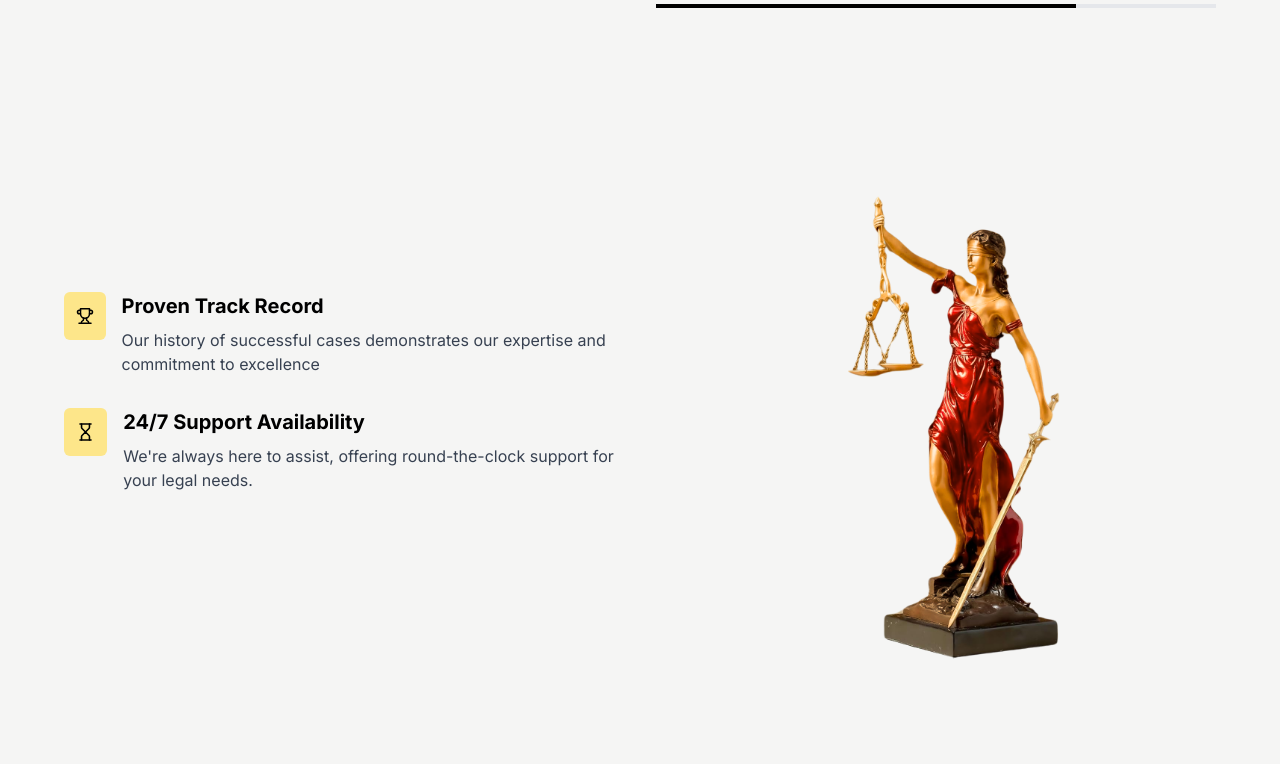
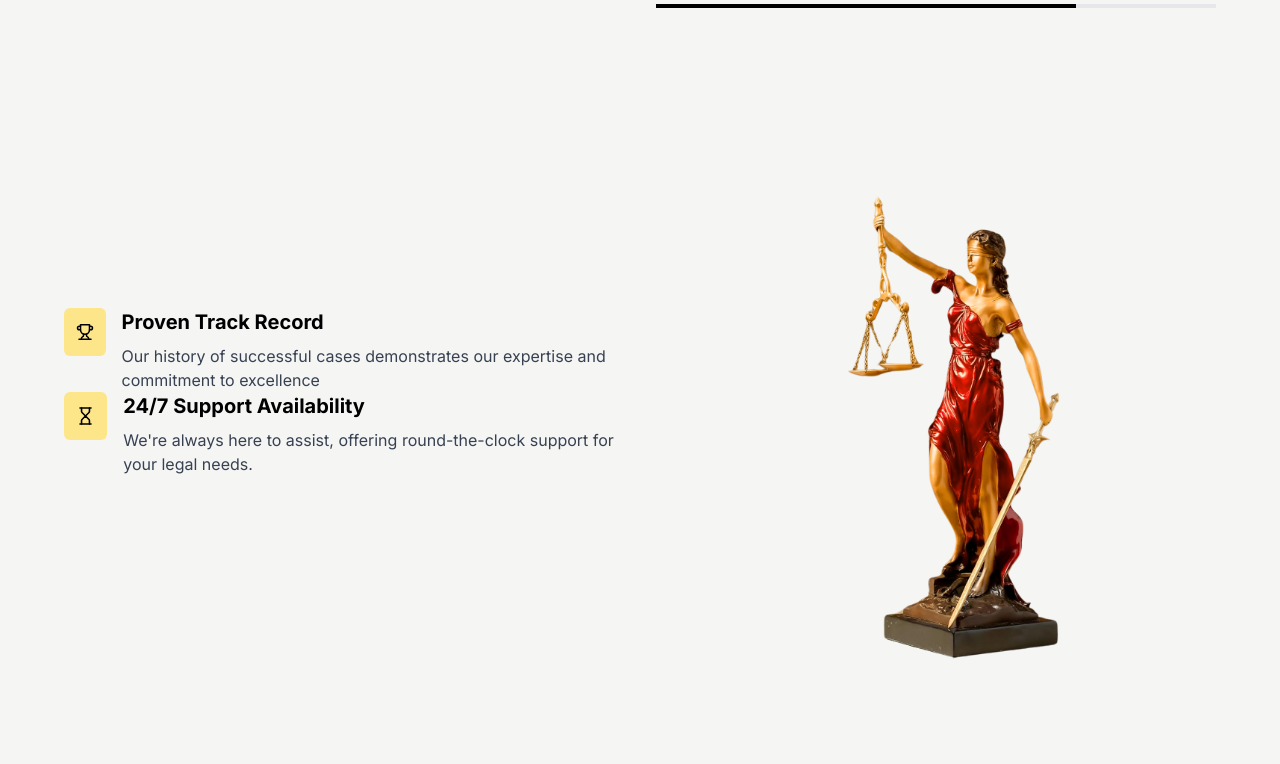
Before and after one commit to saliftankoano/law, a Next.js app: page / in a window 1280 px wide. Shown: the part 1436-2200 px from the top of the page. Built offline with nearby package versions, Linux system fonts and the light colour scheme.

Commit message:
fix animations for header & content sections

```diff
--- a/components/animate-on-scroll.tsx
+++ b/components/animate-on-scroll.tsx
@@ -6,9 +6,20 @@ import { cn } from "@/lib/utils";
 interface AnimateOnScrollProps {
   children: React.ReactNode;
   className?: string;
+  direction?: "up" | "down" | "left" | "right" | "fade";
+  distance?: number;
+  threshold?: number;
+  rootMargin?: string;
 }
 
-export function AnimateOnScroll({ children, className }: AnimateOnScrollProps) {
+export function AnimateOnScroll({
+  children,
+  className,
+  direction = "up",
+  distance = 20,
+  threshold = 0.1,
+  rootMargin = "0px 0px -50px 0px",
+}: AnimateOnScrollProps) {
   const elementRef = useRef<HTMLDivElement>(null);
   const [isVisible, setIsVisible] = useState(false);
 
@@ -24,8 +35,8 @@ export function AnimateOnScroll({ children, className }: AnimateOnScrollProps) {
         });
       },
       {
-        threshold: 0.1,
-        rootMargin: "50px",
+        threshold,
+        rootMargin,
       }
     );
 
@@ -38,16 +49,35 @@ export function AnimateOnScroll({ children, className }: AnimateOnScrollProps) {
         observer.unobserve(element);
       }
     };
-  }, []);
+  }, [threshold, rootMargin]);
+
+  // Get direction styles
+  const getTransform = () => {
+    switch (direction) {
+      case "up":
+        return `translateY(${distance}px)`;
+      case "down":
+        return `translateY(-${distance}px)`;
+      case "left":
+        return `translateX(${distance}px)`;
+      case "right":
+        return `translateX(-${distance}px)`;
+      case "fade":
+        return "none";
+      default:
+        return "none";
+    }
+  };
 
   return (
     <div
       ref={elementRef}
-      className={cn(
-        "opacity-0 scale-95 transition-all duration-700 ease-out",
-        isVisible && "opacity-100 scale-100",
-        className
-      )}
+      className={cn(className)}
+      style={{
+        opacity: isVisible ? 1 : 0,
+        transform: isVisible ? "none" : getTransform(),
+        transition: `opacity 800ms cubic-bezier(0.22, 1, 0.36, 1), transform 800ms cubic-bezier(0.22, 1, 0.36, 1)`,
+      }}
     >
       {children}
     </div>
--- a/components/features-section.tsx
+++ b/components/features-section.tsx
@@ -1,10 +1,20 @@
+"use client";
+
 import Image from "next/image";
+import { StaggeredAnimation } from "./staggered-animation";
 
 export function FeaturesSection() {
   return (
     <section className="px-16 py-6 bg-stone-100">
       <div className="grid grid-cols-1 md:grid-cols-2 gap-8 items-center">
         <div className="space-y-8">
+          <StaggeredAnimation
+            delay={100}
+            staggerDelay={200}
+            direction="left"
+            distance={25}
+            preserveLayout={false}
+          >
             <div className="flex items-start gap-4">
               <div className="p-3 bg-amber-200 rounded-md">
                 <Image
@@ -44,9 +54,11 @@ export function FeaturesSection() {
                 </p>
               </div>
             </div>
+          </StaggeredAnimation>
         </div>
 
         <div className="flex justify-end">
+          <StaggeredAnimation delay={300} direction="right" distance={40}>
             <Image
               src="/lady-justice.png"
               alt="Lady Justice Statue"
@@ -54,6 +66,7 @@ export function FeaturesSection() {
               height={900}
               className="object-cover"
             />
+          </StaggeredAnimation>
         </div>
       </div>
     </section>
--- a/components/header.tsx
+++ b/components/header.tsx
@@ -2,9 +2,16 @@
 
 import Link from "next/link";
 import { ChevronDown } from "lucide-react";
-import { StaggeredAnimation } from "./staggered-animation";
+import { useEffect, useState, useRef } from "react";
 
 export function Header() {
+  const [isVisible, setIsVisible] = useState(false);
+  const navRef = useRef<HTMLDivElement>(null);
+
+  useEffect(() => {
+    setIsVisible(true); // Auto trigger on mount since this is header
+  }, []);
+
   return (
     <header className="absolute w-full top-0 left-0 z-50 flex items-center justify-between px-16 py-6 bg-gradient-to-b from-black/50 to-transparent">
       <div
@@ -14,43 +21,65 @@ export function Header() {
         Lawvare
       </div>
 
-      <nav className="flex items-center space-x-8">
-        <StaggeredAnimation
-          delay={400}
-          staggerDelay={100}
-          direction="down"
-          distance={12}
-          initialOpacity={0}
-        >
+      <nav className="flex items-center space-x-8" ref={navRef}>
         <Link
           href="#"
           className="text-white/90 hover:text-amber-500 transition-colors"
+          style={{
+            opacity: isVisible ? 1 : 0,
+            transform: isVisible ? "none" : "translateY(-12px)",
+            transition:
+              "opacity 800ms cubic-bezier(0.22, 1, 0.36, 1), transform 800ms cubic-bezier(0.22, 1, 0.36, 1)",
+            transitionDelay: "400ms",
+          }}
         >
           Home
         </Link>
         <Link
           href="#"
           className="text-white/90 hover:text-amber-500 transition-colors"
+          style={{
+            opacity: isVisible ? 1 : 0,
+            transform: isVisible ? "none" : "translateY(-12px)",
+            transition:
+              "opacity 800ms cubic-bezier(0.22, 1, 0.36, 1), transform 800ms cubic-bezier(0.22, 1, 0.36, 1)",
+            transitionDelay: "500ms",
+          }}
         >
           About Us
         </Link>
         <Link
           href="#"
           className="text-white/90 hover:text-amber-500 transition-colors"
+          style={{
+            opacity: isVisible ? 1 : 0,
+            transform: isVisible ? "none" : "translateY(-12px)",
+            transition:
+              "opacity 800ms cubic-bezier(0.22, 1, 0.36, 1), transform 800ms cubic-bezier(0.22, 1, 0.36, 1)",
+            transitionDelay: "600ms",
+          }}
         >
           Case
         </Link>
-          <div className="relative group">
+        <div
+          className="relative group"
+          style={{
+            opacity: isVisible ? 1 : 0,
+            transform: isVisible ? "none" : "translateY(-12px)",
+            transition:
+              "opacity 800ms cubic-bezier(0.22, 1, 0.36, 1), transform 800ms cubic-bezier(0.22, 1, 0.36, 1)",
+            transitionDelay: "700ms",
+          }}
+        >
           <button className="flex items-center text-white/90 hover:text-amber-500 transition-colors">
             Page <ChevronDown className="ml-1 w-4 h-4" />
           </button>
         </div>
-        </StaggeredAnimation>
       </nav>
 
       <div
         className="opacity-0 animate-fade-in"
-        style={{ animationDelay: "700ms", animationFillMode: "forwards" }}
+        style={{ animationDelay: "800ms", animationFillMode: "forwards" }}
       >
         <Link
           href="#"
--- a/components/service-cards.tsx
+++ b/components/service-cards.tsx
@@ -1,9 +1,56 @@
+"use client";
+
 import Image from "next/image";
+import { useEffect, useState, useRef } from "react";
 
 export function ServiceCards() {
+  const [isVisible, setIsVisible] = useState(false);
+  const containerRef = useRef<HTMLDivElement>(null);
+
+  useEffect(() => {
+    const observer = new IntersectionObserver(
+      (entries) => {
+        entries.forEach((entry) => {
+          if (entry.isIntersecting) {
+            setIsVisible(true);
+            observer.unobserve(entry.target);
+          }
+        });
+      },
+      {
+        threshold: 0.1,
+        rootMargin: "0px 0px -50px 0px",
+      }
+    );
+
+    const currentContainer = containerRef.current;
+
+    if (currentContainer) {
+      observer.observe(currentContainer);
+    }
+
+    return () => {
+      if (currentContainer) {
+        observer.unobserve(currentContainer);
+      }
+    };
+  }, []);
+
   return (
-    <div className="grid grid-cols-1 md:grid-cols-2 gap-8 mt-8">
-      <div className="relative overflow-hidden rounded-lg h-[280px]">
+    <div
+      ref={containerRef}
+      className="grid grid-cols-1 md:grid-cols-2 gap-8 mt-8"
+    >
+      <div
+        className="relative overflow-hidden rounded-lg h-[280px]"
+        style={{
+          opacity: isVisible ? 1 : 0,
+          transform: isVisible ? "none" : "translateY(15px)",
+          transition:
+            "opacity 800ms cubic-bezier(0.22, 1, 0.36, 1), transform 800ms cubic-bezier(0.22, 1, 0.36, 1)",
+          transitionDelay: isVisible ? "400ms" : "0ms",
+        }}
+      >
         <Image
           src="/litigate.jpg"
           alt="Commercial Litigation"
@@ -22,7 +69,16 @@ export function ServiceCards() {
         </div>
       </div>
 
-      <div className="relative overflow-hidden rounded-lg h-[280px]">
+      <div
+        className="relative overflow-hidden rounded-lg h-[280px]"
+        style={{
+          opacity: isVisible ? 1 : 0,
+          transform: isVisible ? "none" : "translateY(15px)",
+          transition:
+            "opacity 800ms cubic-bezier(0.22, 1, 0.36, 1), transform 800ms cubic-bezier(0.22, 1, 0.36, 1)",
+          transitionDelay: isVisible ? "550ms" : "0ms",
+        }}
+      >
         <Image
           src="/justice-table.jpg"
           alt="Strategic Information"
--- a/components/staggered-animation.tsx
+++ b/components/staggered-animation.tsx
@@ -1,6 +1,6 @@
 "use client";
 
-import React, { useEffect, useState } from "react";
+import React, { useEffect, useState, useRef } from "react";
 import { cn } from "@/lib/utils";
 
 interface StaggeredAnimationProps {
@@ -11,6 +11,9 @@ interface StaggeredAnimationProps {
   direction?: "up" | "down" | "left" | "right" | "fade";
   initialOpacity?: number;
   distance?: number;
+  threshold?: number;
+  rootMargin?: string;
+  preserveLayout?: boolean;
 }
 
 export function StaggeredAnimation({
@@ -21,19 +24,41 @@ export function StaggeredAnimation({
   direction = "up",
   initialOpacity = 0,
   distance = 12,
+  threshold = 0.1,
+  rootMargin = "0px 0px -50px 0px",
+  preserveLayout = false,
 }: StaggeredAnimationProps) {
   const [isVisible, setIsVisible] = useState(false);
+  const containerRef = useRef<HTMLDivElement>(null);
 
   useEffect(() => {
-    const timer = setTimeout(() => {
-      setIsVisible(true);
-    }, delay);
+    const observer = new IntersectionObserver(
+      (entries) => {
+        entries.forEach((entry) => {
+          if (entry.isIntersecting) {
+            setIsVisible(true);
+            observer.unobserve(entry.target);
+          }
+        });
+      },
+      {
+        threshold,
+        rootMargin,
+      }
+    );
 
-    return () => clearTimeout(timer);
-  }, [delay]);
+    const currentContainer = containerRef.current;
 
-  // Convert children to an array
-  const childrenArray = React.Children.toArray(children);
+    if (currentContainer) {
+      observer.observe(currentContainer);
+    }
+
+    return () => {
+      if (currentContainer) {
+        observer.unobserve(currentContainer);
+      }
+    };
+  }, [threshold, rootMargin]);
 
   // Get direction styles
   const getTransform = () => {
@@ -53,22 +78,46 @@ export function StaggeredAnimation({
     }
   };
 
+  // If preserveLayout is true, render children directly in the container
+  // and apply styles to the container itself
+  if (preserveLayout) {
+    return (
+      <div
+        ref={containerRef}
+        className={cn(className)}
+        style={{
+          opacity: isVisible ? 1 : initialOpacity,
+          transform: isVisible ? "none" : getTransform(),
+          transition: `opacity 800ms cubic-bezier(0.22, 1, 0.36, 1), transform 800ms cubic-bezier(0.22, 1, 0.36, 1)`,
+          transitionDelay: `${isVisible ? delay : 0}ms`,
+        }}
+      >
+        {children}
+      </div>
+    );
+  }
+
+  // Convert children to an array
+  const childrenArray = React.Children.toArray(children);
+
+  // Normal staggered animation with each child wrapped individually
   return (
-    <>
+    <div ref={containerRef} className={cn("min-h-[10px]", className)}>
       {childrenArray.map((child, index) => (
         <div
           key={index}
-          className={cn(className)}
           style={{
             opacity: isVisible ? 1 : initialOpacity,
             transform: isVisible ? "none" : getTransform(),
             transition: `opacity 800ms cubic-bezier(0.22, 1, 0.36, 1), transform 800ms cubic-bezier(0.22, 1, 0.36, 1)`,
-            transitionDelay: `${delay + index * staggerDelay}ms`,
+            transitionDelay: `${
+              isVisible ? delay + index * staggerDelay : 0
+            }ms`,
           }}
         >
           {child}
         </div>
       ))}
-    </>
+    </div>
   );
 }
```
Also changed, not shown: components/content-section.tsx (+36 -5 lines), tailwind.config.ts (+18 -0 lines). Lines whose indentation alone changed are shown as unchanged.
